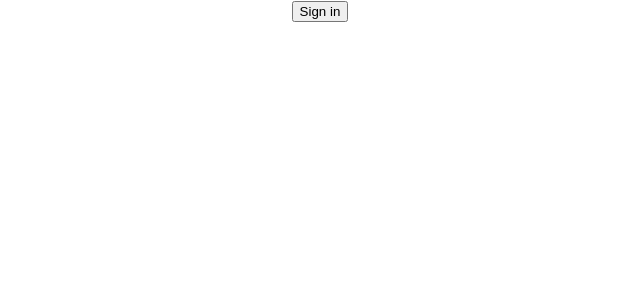
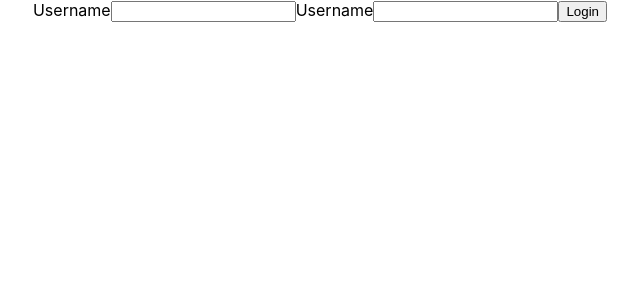
Before and after one commit to IevgenLagoda/learn, a React (Create React App) app in the folder react/crud/: page / in a window 1280 px wide. Shown: the top 300 px of the page, without its empty margins (320-960 px from the left). Built offline with nearby package versions, Linux system fonts and the light colour scheme.

Commit message:
State management

```diff
--- a/react/crud/src/App.js
+++ b/react/crud/src/App.js
@@ -2,6 +2,7 @@ import React from 'react';
 import './App.css';
 import Greating from './components/Greating';
 import DataFetcher from './components/DataFetcher';
+import LoginForm from './components/LoginForm';
 
 function App() {
   const user = "Developer";
@@ -19,18 +20,22 @@ function App() {
     }
   }
 
+  function onLoginStatusChange(isLogged) {
+    setIsLogged(isLogged);
+  }
+
   return (
     <div className="App">
-      <button onClick={onClick}>
-        {isLogged
-        ? <span>Sign out</span>
-        : <span>Sign in</span>
-        }
-      </button>
-      {isLogged &&
-        <div>
-          <Greating name={user} roles={roles} />
-          <DataFetcher url={url} />
+      {isLogged
+        ? <div>
+          <button onClick={onClick}>Sign out</button>
+          <div>
+            <Greating name={user} roles={roles} />
+            <DataFetcher url={url} />
+          </div>
+        </div>
+        : <div>
+          <LoginForm onLogingStatusChange={onLoginStatusChange}/>
         </div>
       }
       <br/>
--- a/react/crud/src/components/DataFetcher.js
+++ b/react/crud/src/components/DataFetcher.js
@@ -1,4 +1,13 @@
 import React from 'react';
+import PropTypes from 'prop-types';
+
+DataFetcher.propTypes = {
+  url: PropTypes.string,
+};
+
+DataFetcher.defaultProps = {
+    url: null,
+};
 
 function DataFetcher({url}) {
     const [isLoading, setIsLoading] = React.useState(false);
--- /dev/null
+++ b/react/crud/src/components/LoginForm.js
@@ -0,0 +1,43 @@
+import React from 'react';
+
+function LoginForm({onLogingStatusChange}) {
+    const [formData, setFormData] = React.useState({
+        email: '',
+        password: '',
+    });
+
+    function onChange(e) {
+        const {name, value} = e.target;
+        setFormData({
+            ...formData,
+            [name]: value
+        });
+    }
+
+    function onSubmit(e) {
+        e.preventDefault();
+        onLogingStatusChange(true);
+    }
+
+    return (
+        <form onSubmit={onSubmit}>
+            <label>Username
+                <input
+                    type="text"
+                    name="email"
+                    value={formData.email}
+                    onChange={onChange} />
+            </label>
+            <label>Username
+                <input
+                    type="password"
+                    name="password"
+                    value={formData.password}
+                    onChange={onChange} />
+            </label>
+            <button type="submit">Login</button>
+        </form>
+    );
+}
+
+export default LoginForm;
```
